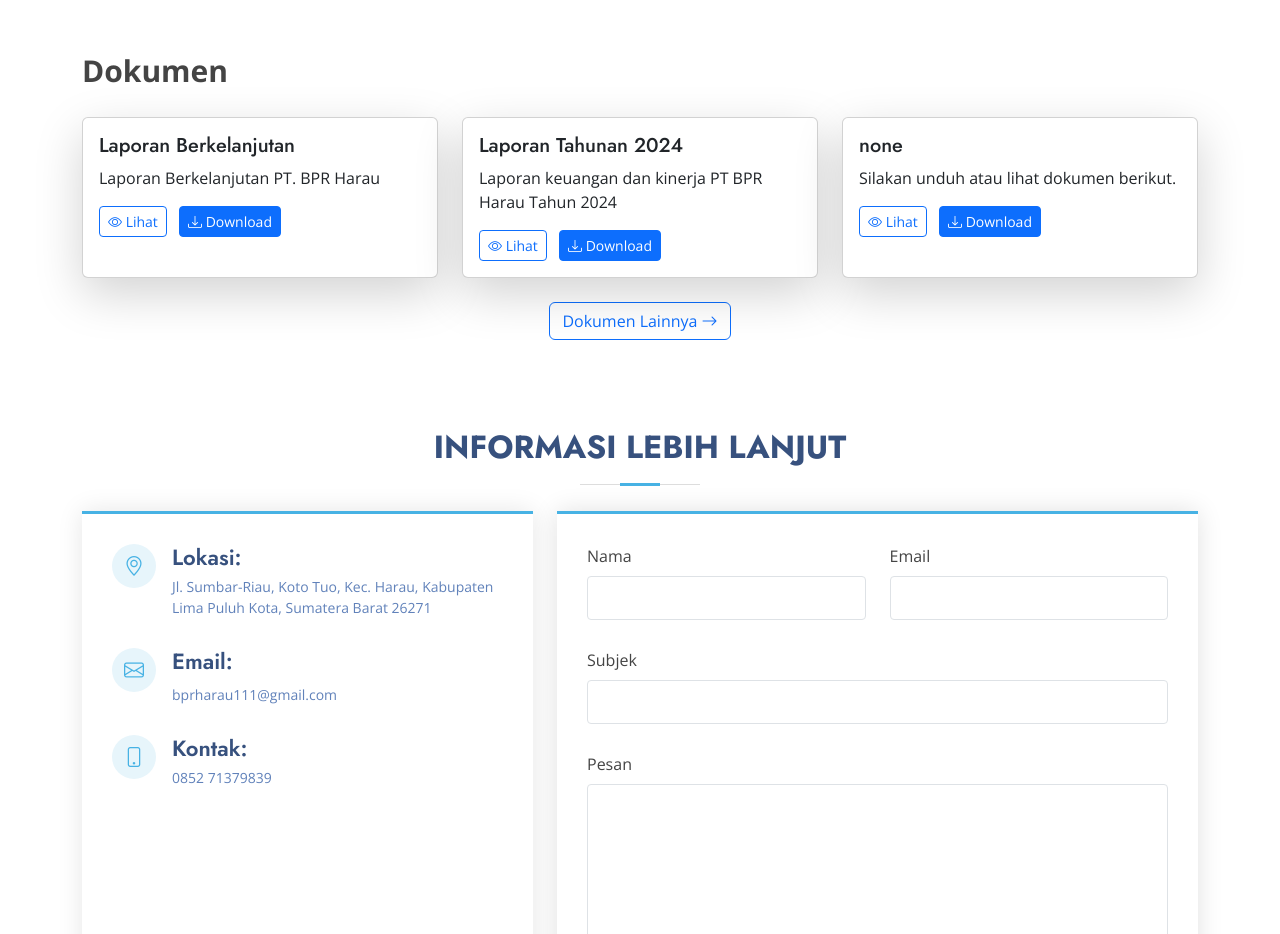
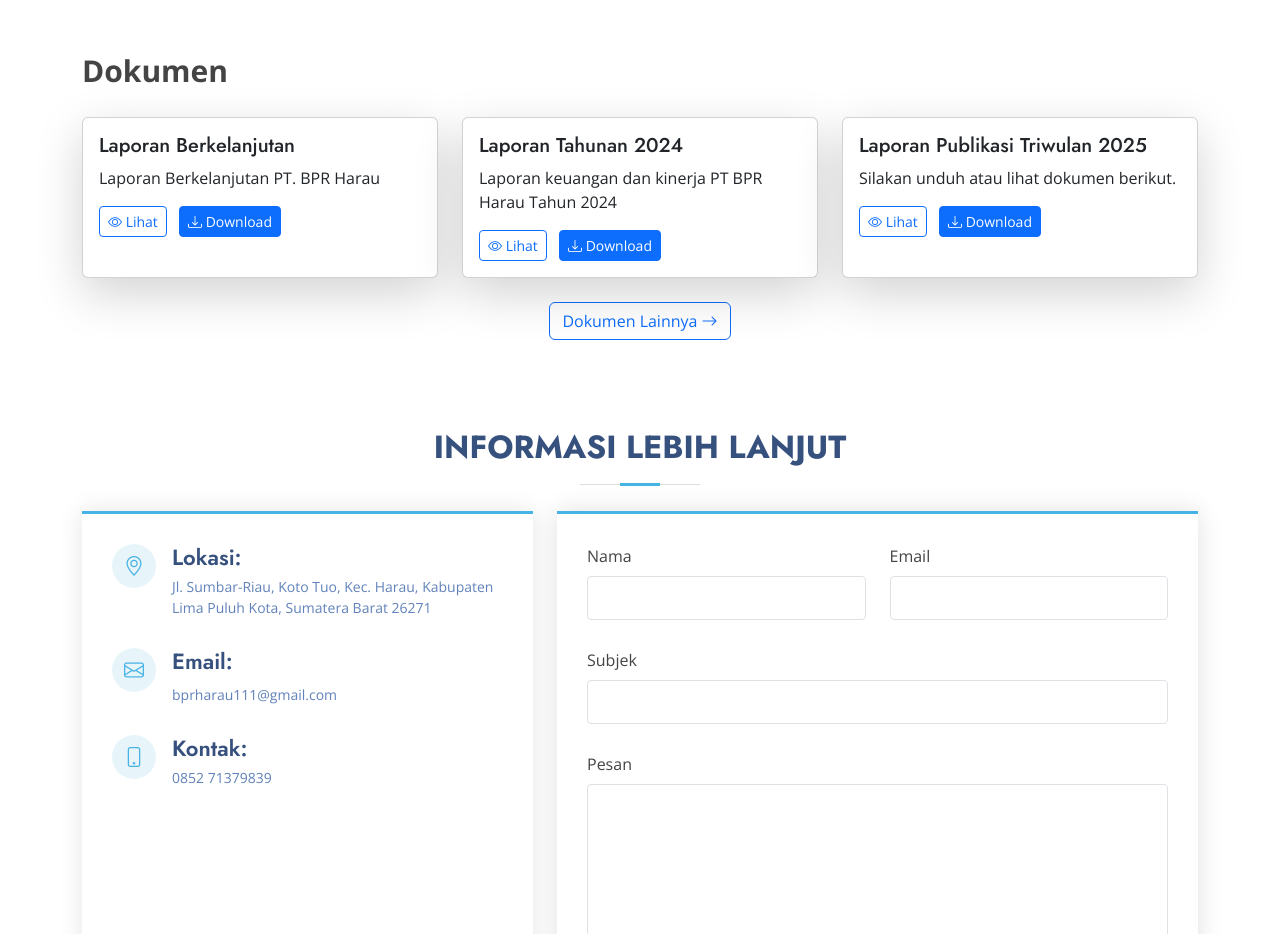
Before and after one commit to victoirlyando/BPR-HARAU, a plain HTML site: page index.html in a window 1280 px wide. Shown: the part 800-1734 px from the top of the page. Drawn offline with nearby package versions, Linux system fonts and the light colour scheme; grey boxes are pictures that could not be loaded.

Commit message:
penambahan fil L publikasi

```diff
--- a/index.html
+++ b/index.html
@@ -177,13 +177,13 @@
           <div class="col-12 col-md-6 col-lg-4">
             <div class="card card-hover-effect shadow-lg h-100">
               <div class="card-body">
-                <h5 class="card-title">none</h5>
+                <h5 class="card-title">Laporan Publikasi Triwulan 2025</h5>
                 <p class="card-text">Silakan unduh atau lihat dokumen berikut.</p>
                 <div class="mt-auto">
-                  <a href="" target="_blank" class="btn btn-outline-primary btn-sm me-2">
+                  <a href="dokumen/LAPORAN PUBLIKASI TRIWULAN 2025.pdf" target="_blank" class="btn btn-outline-primary btn-sm me-2">
                     <i class="bi bi-eye"></i> Lihat
                   </a>
-                  <a href="" download class="btn btn-primary btn-sm">
+                  <a href="dokumen/LAPORAN PUBLIKASI TRIWULAN 2025.pdf" download class="btn btn-primary btn-sm">
                     <i class="bi bi-download"></i> Download
                   </a>
                 </div>
```
Also changed, not shown: 1 other file.
